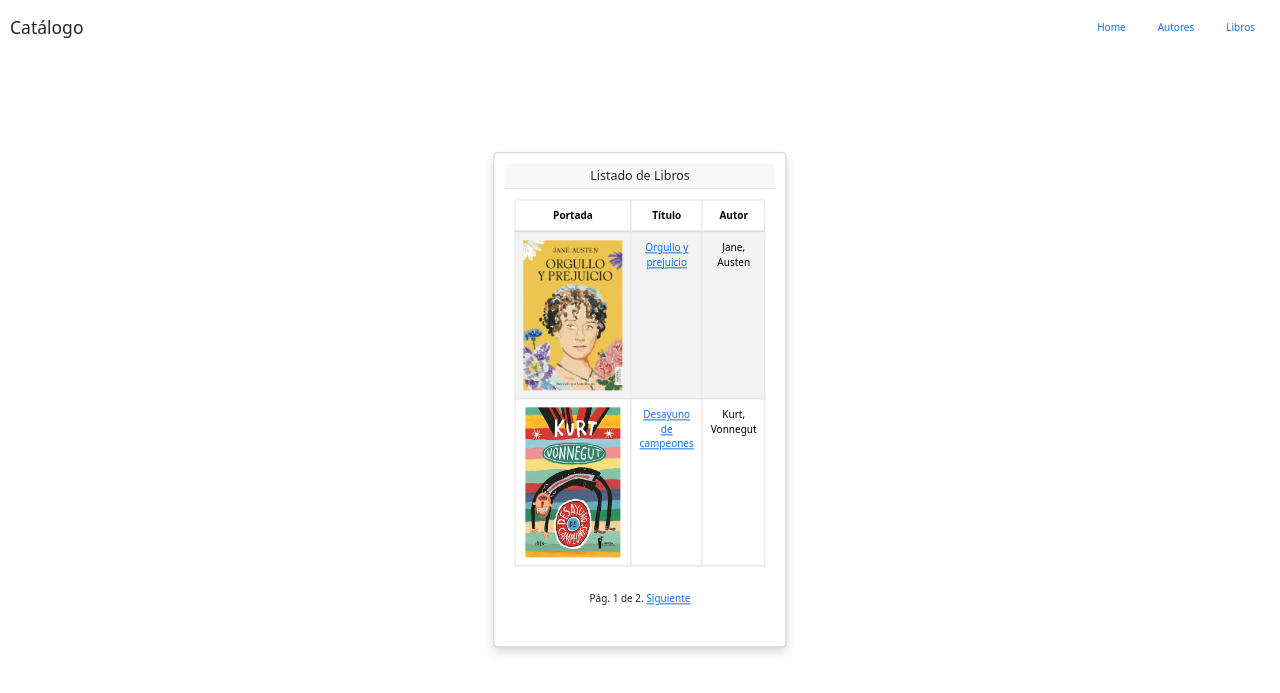
After one commit to DevMaxiRivas/Django, a Django app: page /catalogo/libros/ in a window 1280 px wide. The commit adds this page. Shown: the top 693 px of the page. Run offline with Django 5.2, Linux system fonts and the light colour scheme; data comes from the database, SQL or seed files in the repository; both versions use the stored data as it was after the commit; some libraries are stand-ins or nearby versions.

Commit message:
Act 4 - Fin Lista de Detalles Basado en Clases, Mejora de Diseño

```diff
--- a/djangoProyecto2/bidjblioProject/urls.py
+++ b/djangoProyecto2/bidjblioProject/urls.py
@@ -7,6 +7,6 @@ from django.conf.urls.static import static
 
 urlpatterns = [
     # ...
-    # path("catalogo/admin/", admin.site.urls),
+    path("catalogo/admin/", admin.site.urls),
     path("catalogo/", include("catalogo.urls")),
 ] + static(settings.MEDIA_URL, document_root=settings.MEDIA_ROOT)
--- a/djangoProyecto2/catalogo/models.py
+++ b/djangoProyecto2/catalogo/models.py
@@ -36,6 +36,13 @@ class Autor(models.Model):
         """
         return reverse("autorInfo", args=[str(self.id)])
 
+        # Devuelve el link donde se almacena la imagen
+
+    def get_retrato_url(self):
+        if self.retrato:
+            return self.retrato.url
+        return None
+
     def __str__(self):
         return "%s, %s" % (self.nombre, self.apellido)
 
@@ -72,6 +79,12 @@ class Libro(models.Model):
 
     def __str__(self):
         return self.titulo
+
+    # Devuelve el link donde se almacena la imagen
+    def get_portada_url(self):
+        if self.portada:
+            return self.portada.url
+        return None
 
     def muestra_genero(self):
         return ", ".join([genero.nombre for genero in self.genero.all()[:3]])
--- a/djangoProyecto2/catalogo/templates/base.html
+++ b/djangoProyecto2/catalogo/templates/base.html
@@ -2,34 +2,61 @@
 <html lang="en">
 
 <head>
-    {% block title %}<title>DW2024: Biblioteca</title>{% endblock %}
-    <meta charset="utf-8">
-    <meta name="viewport" content="width=device-width, initial-scale=1">
-    <link rel="stylesheet" href="https://maxcdn.bootstrapcdn.com/bootstrap/3.3.7/css/bootstrap.min.css">
+    {% block title %}
+    <title>DW2024: Biblioteca</title>
+    {% endblock %}
+    <meta charset="utf-8" />
+    <meta name="viewport" content="width=device-width, initial-scale=1" />
+    <link rel="stylesheet" href="https://maxcdn.bootstrapcdn.com/bootstrap/3.3.7/css/bootstrap.min.css" />
     <script src="https://ajax.googleapis.com/ajax/libs/jquery/1.12.4/jquery.min.js"></script>
-    <script src="https://maxcdn.bootstrapcdn.com/bootstrap/3.3.7/js/bootstrap.min.js"></script>
+    <link href="https://cdn.jsdelivr.net/npm/bootstrap@5.3.3/dist/css/bootstrap.min.css" rel="stylesheet"
+        integrity="sha384-QWTKZyjpPEjISv5WaRU9OFeRpok6YctnYmDr5pNlyT2bRjXh0JMhjY6hW+ALEwIH" crossorigin="anonymous">
     <!-- Add additional CSS in static file -->
     {% load static %}
-    <link rel="stylesheet" href="{% static 'css/styles.css' %}">
+    <link rel="stylesheet" href="{% static 'css/styles.css' %}" />
 </head>
 
-<body>
-    <div class="container-fluid">
-        <div class="row">
-            <div class="col-sm-2">
+<body class="d-flex h-100 text-center" cz-shortcut-listen="true">
+
+    <div class="cover-container d-flex w-100 h-100 p-3 mx-auto flex-column">
+        <header class="mb-auto">
+            <div class="d-flex justify-content-between align-items-center">
+                <h3 class="mb-0">Catálogo</h3>
                 {% block sidebar %}
-                <ul class="sidebar-nav">
-                    <li><a href="{% url 'index' %}">Home</a></li>
-                    <li><a href="">Todos los Libros</a></li>
-                    <li><a href="">Todos los Autores</a></li>
-                </ul>
+                <nav class="nav nav-masthead justify-content-center">
+                    <ul class="nav nav-pills">
+                        <li class="nav-item">
+                            <a class="nav-link" aria-current="page" href="{% url 'index' %}">Home</a>
+                        </li>
+                        <li class="nav-item">
+                            <a class="nav-link" href="{% url 'autores' %}">Autores</a>
+                        </li>
+                        <li class="nav-item">
+                            <a class="nav-link" href="{% url 'libros' %}">Libros</a>
+                        </li>
+                    </ul>
+                </nav>
                 {% endblock %}
             </div>
-            <div class="col-sm-10 ">
-                {% block content %}{% endblock %}
+        </header>
+        <main class="px-3 my-auto">
+            <div class="
+                        card position-absolute
+                        top-50 start-50
+                        translate-middle
+                        h-auto d-inline-block
+                        w-auto p-3
+                        shadow p-3 mb-5 bg-white rounded
+                        ">
+                {% block content %}
+                {% endblock %}
             </div>
-        </div>
+        </main>
     </div>
+    </div>
+    <script src="https://cdn.jsdelivr.net/npm/bootstrap@5.3.3/dist/js/bootstrap.bundle.min.js"
+        integrity="sha384-YvpcrYf0tY3lHB60NNkmXc5s9fDVZLESaAA55NDzOxhy9GkcIdslK1eN7N6jIeHz"
+        crossorigin="anonymous"></script>
 </body>
 
 </html>
--- /dev/null
+++ b/djangoProyecto2/catalogo/templates/libros.html
@@ -0,0 +1,68 @@
+{% extends "base.html" %}
+
+{% block content %}
+
+<div class="
+            card position-absolute
+            top-50 start-50
+            translate-middle
+            h-auto d-inline-block
+            w-auto p-3
+            shadow p-3 mb-5 bg-white rounded
+            ">
+  <h5 class="card-header">Listado de Libros</h5>
+  <div class="card-body">
+    {% if libros %}
+    <div class="table-responsive">
+      <table class="table table-striped table-bordered">
+        <thead class="thead-dark">
+          <tr>
+            <th scope="col">Portada</th>
+            <th scope="col">Título</th>
+            <th scope="col">Autor</th>
+          </tr>
+        </thead>
+        <tbody>
+          {% for libro in libros %}
+          <tr>
+            <td>
+              <img src="{{ libro.portada.url }}" alt="Portada de {{ libro.titulo }}"
+                style="max-height: 150px; max-width: 150px;">
+            </td>
+            <td>
+              <a href="{% url 'libro' libro.id %}">{{ libro.titulo }}</a>
+            </td>
+            <td>{{ libro.autor }}</td>
+          </tr>
+          {% endfor %}
+        </tbody>
+      </table>
+    </div>
+    {% else %}
+    <p>Oops! No tenemos libros en catálogo.</p>
+    {% endif %}
+
+
+    <!-- Paginación de listas -->
+    {% block pagination %}
+    {% if is_paginated %}
+    <div class="pagination d-flex justify-content-center mt-4">
+      <span class="page-links">
+        {% if page_obj.has_previous %}
+        <a href="{{ request.path }}?page={{ page_obj.previous_page_number }}">Anterior</a>
+        {% endif %}
+        <span class="page-current">
+          Pág. {{ page_obj.number }} de {{ page_obj.paginator.num_pages }}.
+        </span>
+        {% if page_obj.has_next %}
+        <a href="{{ request.path }}?page={{ page_obj.next_page_number }}">Siguiente</a>
+        {% endif %}
+      </span>
+    </div>
+    {% endif %}
+
+  </div>
+</div>
+{% endblock %}
+
+{% endblock %}
--- a/djangoProyecto2/catalogo/urls.py
+++ b/djangoProyecto2/catalogo/urls.py
@@ -2,5 +2,12 @@ from django.urls import path
 from catalogo import views
 
 urlpatterns = [
+    # Desarrollando Home
     path("", views.index, name="index"),
+    # Planilla para Vista de Lista de Libros
+    path("libros/", views.LibroListView.as_view(), name="libros"),
+    path("autores/", views.AutorListView.as_view(), name="autores"),
+    # Plantilla de Detalle
+    path("libro/<pk>", views.LibroDetailView.as_view(), name="libro"),
+    path("autor/<pk>", views.AutorDetailView.as_view(), name="autor"),
 ]
--- a/djangoProyecto2/catalogo/views.py
+++ b/djangoProyecto2/catalogo/views.py
@@ -1,7 +1,15 @@
+# Desarrollo de Home
 from django.shortcuts import render
 from catalogo.models import Idioma, Genero, Libro, Ejemplar, Autor
 
+# Vista Basada en clases
+from django.views import generic
 
+# Vista de detalle basada en Clases
+from django.http import Http404
+
+
+# Desarrollo de Home
 def index(request):
     nroGeneros = Genero.objects.all().count()
     nroIdiomas = Idioma.objects.all().count()
@@ -20,3 +28,78 @@ def index(request):
     }
 
     return render(request, "index.html", context)
+
+
+# Vista Basada en clases
+class LibroListView(generic.ListView):
+    model = Libro
+    paginate_by = 2
+
+    context_object_name = "libros"
+    # en este caso va un modelo
+    queryset = Libro.objects.all()
+    # si quiero filtrar
+    template_name = "libros.html"
+    # nombre del template
+
+
+# En el caso de arriba, sólo se envía libros (un listado). Si se quiere renderizar más datos, se puede implementar
+# la función get_context_data()
+
+# class LibroListView(generic.ListView):
+#     model = Libro
+#     template_name='libros.html'
+#     # nombre del template
+#     def get_context_data(self, **kwargs):
+#     libros = Libro.objects.all()
+#     context = super(LibroListView, self).get_context_data(**kwargs)
+
+#     context['libros'] = libros
+
+
+#     return context
+class AutorListView(generic.ListView):
+    model = Autor
+    paginate_by = 2
+
+    context_object_name = "autores"
+    # en este caso va un modelo
+    queryset = Autor.objects.all()
+    # si quiero filtrar
+    template_name = "autores.html"
+    # nombre del template
+
+
+# Vista de detalle basada en Clases
+class LibroDetailView(generic.DetailView):
+    model = Libro
+    template_name = "libro.html"
+
+    # es obligatorio el nombre del template
+    def libro_detail_view(request, pk):
+        try:
+            libro = Libro.objects.get(pk=pk)
+        except Book.DoesNotExist:
+            raise Http404("Oops! El Libro no existe")
+        context = {
+            "libro": libro,
+        }
+
+        return render(request, "libro.html", context)
+
+
+class AutorDetailView(generic.DetailView):
+    model = Autor
+    template_name = "autor.html"
+
+    # es obligatorio el nombre del template
+    def libro_detail_view(request, pk):
+        try:
+            autor = Autor.objects.get(pk=pk)
+        except Book.DoesNotExist:
+            raise Http404("Oops! El Libro no existe")
+        context = {
+            "autor": autor,
+        }
+
+        return render(request, "autor.html", context)
```
Also changed, not shown: djangoProyecto2/catalogo/templates/autor.html (added, +26 -0 lines), djangoProyecto2/catalogo/templates/autores.html (added, +69 -0 lines), djangoProyecto2/catalogo/templates/index.html (+12 -14 lines), djangoProyecto2/catalogo/templates/libro.html (added, +22 -0 lines), djangoProyecto2/db.sqlite3, djangoProyecto2/media/portadas/ElAlquimistaPauloCoelho.webp (added), djangoProyecto2/portada_orgullo-y-prejuicio_jane-austen_202308011307.jpg (deleted).
